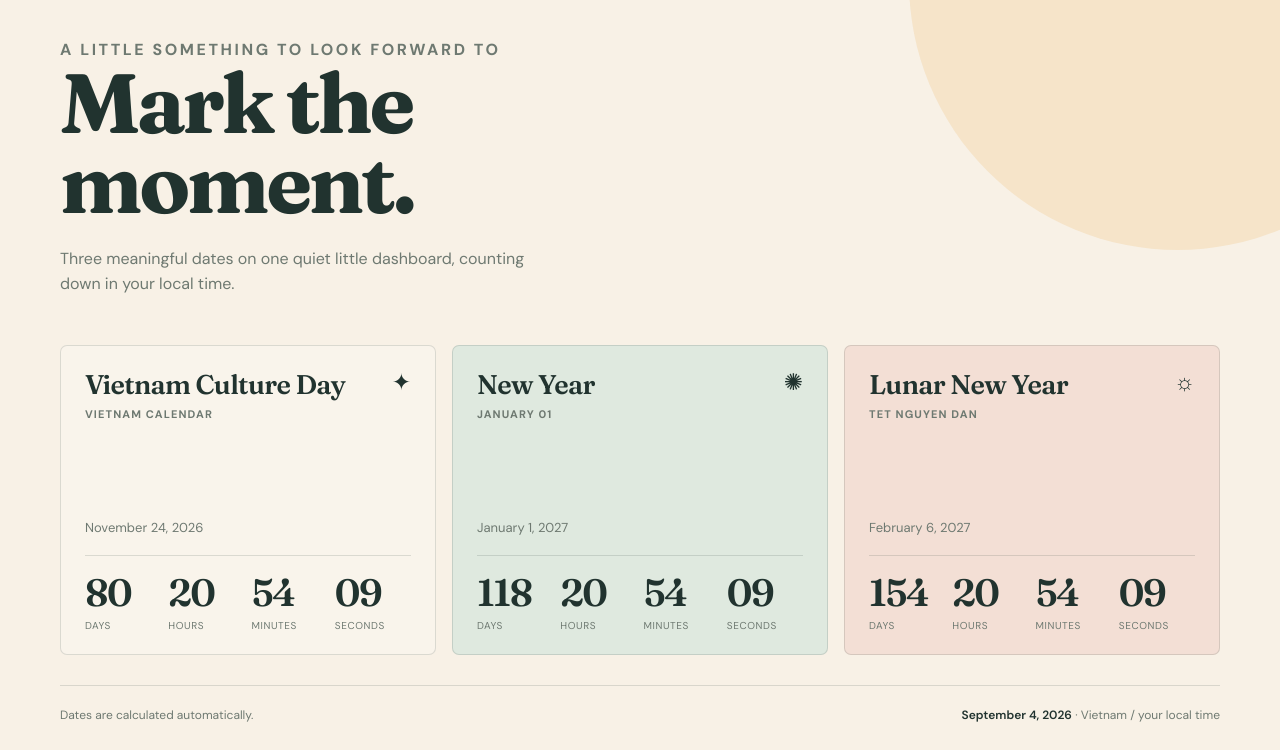
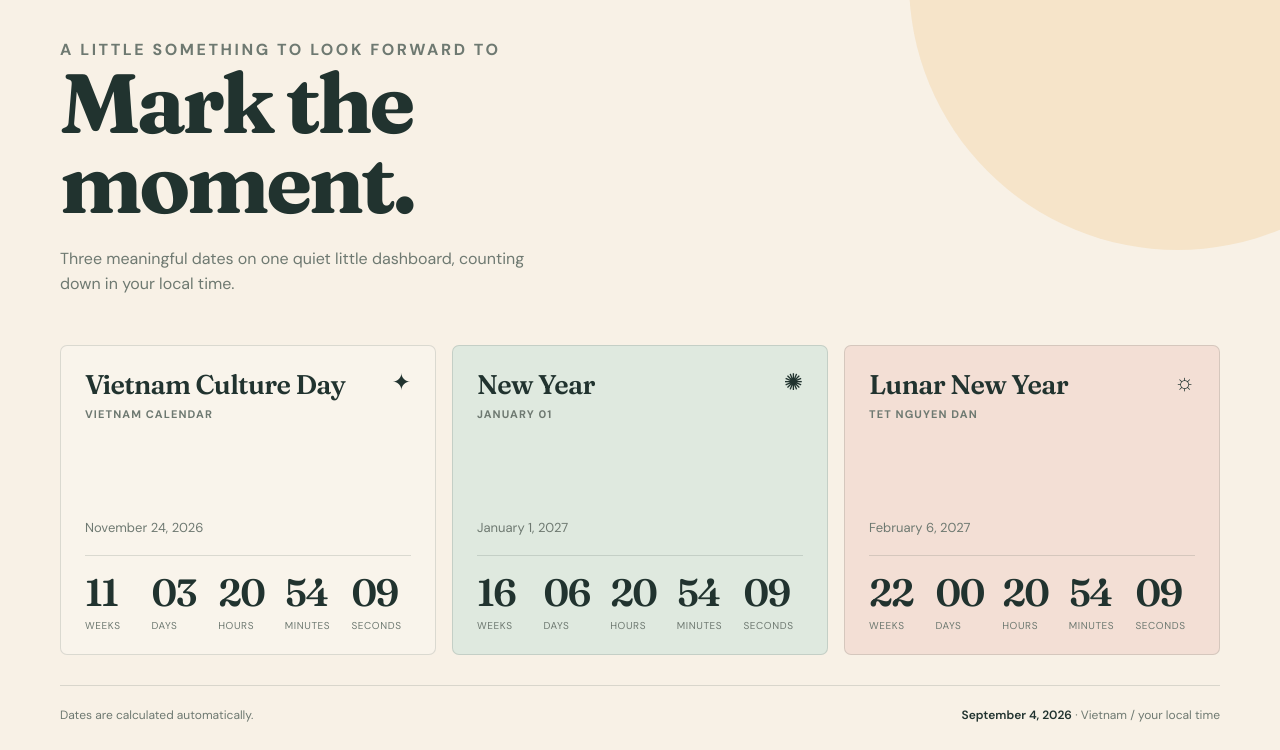
Before and after one commit to nguyentrucdn/countdown, a plain HTML site: page index.html in a window 1280 px wide. Shown: the part 83-833 px from the top of the page. Drawn offline with Linux system fonts and the light colour scheme.

Commit message:
Add weekly countdown units

```diff
--- a/index.html
+++ b/index.html
@@ -67,8 +67,8 @@
     .card-label { color: var(--muted); font-size: 11px; font-weight: 700; letter-spacing: .1em; text-transform: uppercase; margin: 8px 0 0; }
     .icon { font-size: 23px; line-height: 1; }
     .date { color: var(--muted); font-size: 13px; margin: auto 0 19px; }
-    .units { border-top: 1px solid var(--line); padding-top: 18px; display: grid; grid-template-columns: repeat(4, 1fr); gap: 7px; }
-    .number { font: 600 clamp(25px, 3vw, 38px)/1 Fraunces, Georgia, serif; letter-spacing: -.04em; }
+    .units { border-top: 1px solid var(--line); padding-top: 18px; display: grid; grid-template-columns: repeat(5, minmax(0, 1fr)); gap: 7px; }
+    .number { font: 600 clamp(18px, 3vw, 38px)/1 Fraunces, Georgia, serif; letter-spacing: -.04em; }
     .unit { color: var(--muted); font-size: 10px; margin-top: 7px; text-transform: uppercase; letter-spacing: .06em; }
     footer { display: flex; justify-content: space-between; gap: 24px; border-top: 1px solid var(--line); padding: 21px 0 27px; color: var(--muted); font-size: 12px; }
     footer strong { color: var(--ink); font-weight: 600; }
@@ -105,17 +105,17 @@
         <article class="countdown" data-event="holiday">
           <div class="card-top"><div><h2 id="holiday-name">Next Vietnam holiday</h2><p class="card-label">Vietnam calendar</p></div><span class="icon" aria-hidden="true">✦</span></div>
           <p class="date" id="holiday-date">Finding the next date...</p>
-          <div class="units" aria-live="polite"><div><div class="number" data-unit="days">--</div><div class="unit">Days</div></div><div><div class="number" data-unit="hours">--</div><div class="unit">Hours</div></div><div><div class="number" data-unit="minutes">--</div><div class="unit">Minutes</div></div><div><div class="number" data-unit="seconds">--</div><div class="unit">Seconds</div></div></div>
+          <div class="units" aria-live="polite"><div><div class="number" data-unit="weeks">--</div><div class="unit">Weeks</div></div><div><div class="number" data-unit="days">--</div><div class="unit">Days</div></div><div><div class="number" data-unit="hours">--</div><div class="unit">Hours</div></div><div><div class="number" data-unit="minutes">--</div><div class="unit">Minutes</div></div><div><div class="number" data-unit="seconds">--</div><div class="unit">Seconds</div></div></div>
         </article>
         <article class="countdown" data-event="new-year">
           <div class="card-top"><div><h2>New Year</h2><p class="card-label">January 01</p></div><span class="icon" aria-hidden="true">✺</span></div>
           <p class="date" id="new-year-date"></p>
-          <div class="units" aria-live="polite"><div><div class="number" data-unit="days">--</div><div class="unit">Days</div></div><div><div class="number" data-unit="hours">--</div><div class="unit">Hours</div></div><div><div class="number" data-unit="minutes">--</div><div class="unit">Minutes</div></div><div><div class="number" data-unit="seconds">--</div><div class="unit">Seconds</div></div></div>
+          <div class="units" aria-live="polite"><div><div class="number" data-unit="weeks">--</div><div class="unit">Weeks</div></div><div><div class="number" data-unit="days">--</div><div class="unit">Days</div></div><div><div class="number" data-unit="hours">--</div><div class="unit">Hours</div></div><div><div class="number" data-unit="minutes">--</div><div class="unit">Minutes</div></div><div><div class="number" data-unit="seconds">--</div><div class="unit">Seconds</div></div></div>
         </article>
         <article class="countdown" data-event="lunar-new-year">
           <div class="card-top"><div><h2>Lunar New Year</h2><p class="card-label">Tet Nguyen Dan</p></div><span class="icon" aria-hidden="true">☼</span></div>
           <p class="date" id="lunar-date"></p>
-          <div class="units" aria-live="polite"><div><div class="number" data-unit="days">--</div><div class="unit">Days</div></div><div><div class="number" data-unit="hours">--</div><div class="unit">Hours</div></div><div><div class="number" data-unit="minutes">--</div><div class="unit">Minutes</div></div><div><div class="number" data-unit="seconds">--</div><div class="unit">Seconds</div></div></div>
+          <div class="units" aria-live="polite"><div><div class="number" data-unit="weeks">--</div><div class="unit">Weeks</div></div><div><div class="number" data-unit="days">--</div><div class="unit">Days</div></div><div><div class="number" data-unit="hours">--</div><div class="unit">Hours</div></div><div><div class="number" data-unit="minutes">--</div><div class="unit">Minutes</div></div><div><div class="number" data-unit="seconds">--</div><div class="unit">Seconds</div></div></div>
         </article>
       </section>
 
@@ -155,7 +155,8 @@
     function setCountdown(card, target) {
       const remaining = Math.max(0, target - new Date());
       const totalSeconds = Math.floor(remaining / 1000);
-      const values = { days: Math.floor(totalSeconds / 86400), hours: Math.floor(totalSeconds / 3600) % 24, minutes: Math.floor(totalSeconds / 60) % 60, seconds: totalSeconds % 60 };
+      const totalDays = Math.floor(totalSeconds / 86400);
+      const values = { weeks: Math.floor(totalDays / 7), days: totalDays % 7, hours: Math.floor(totalSeconds / 3600) % 24, minutes: Math.floor(totalSeconds / 60) % 60, seconds: totalSeconds % 60 };
       Object.entries(values).forEach(([unit, value]) => { card.querySelector(`[data-unit="${unit}"]`).textContent = pad(value); });
     }
     function render() {
```
